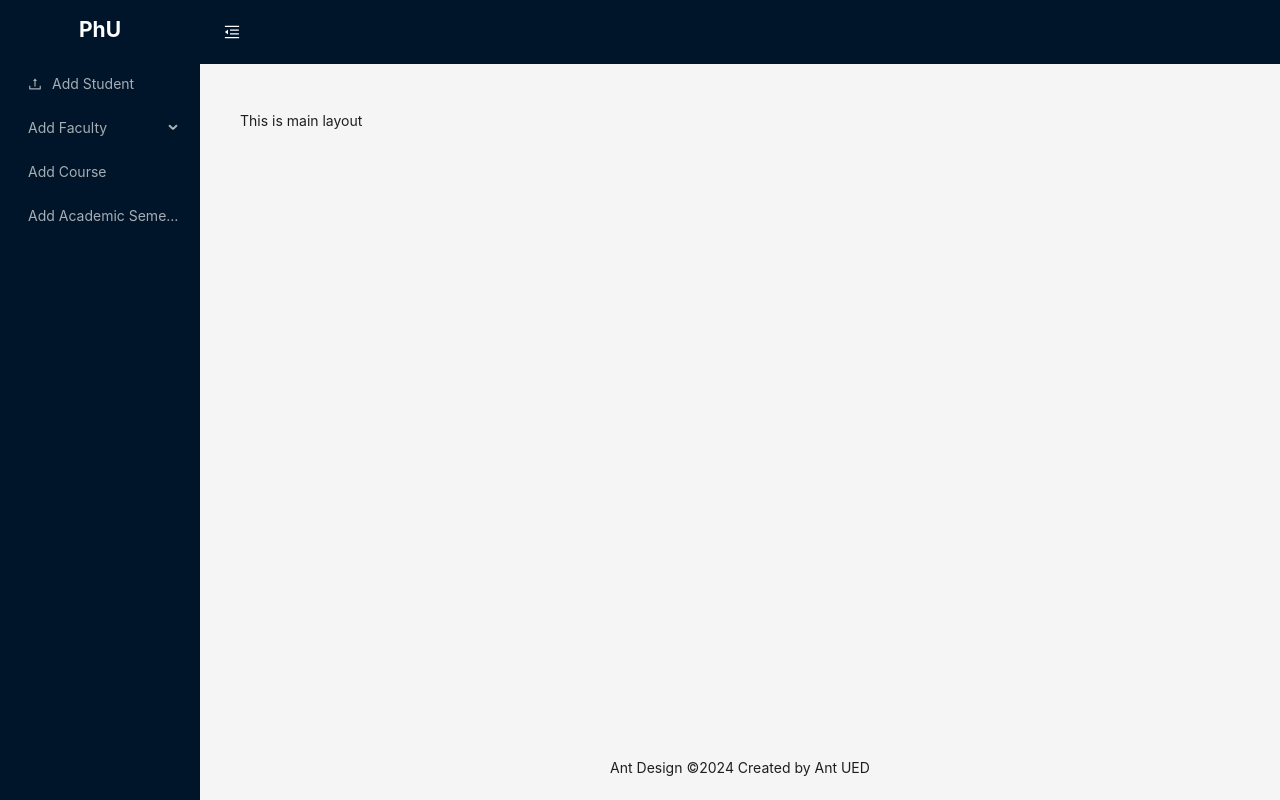
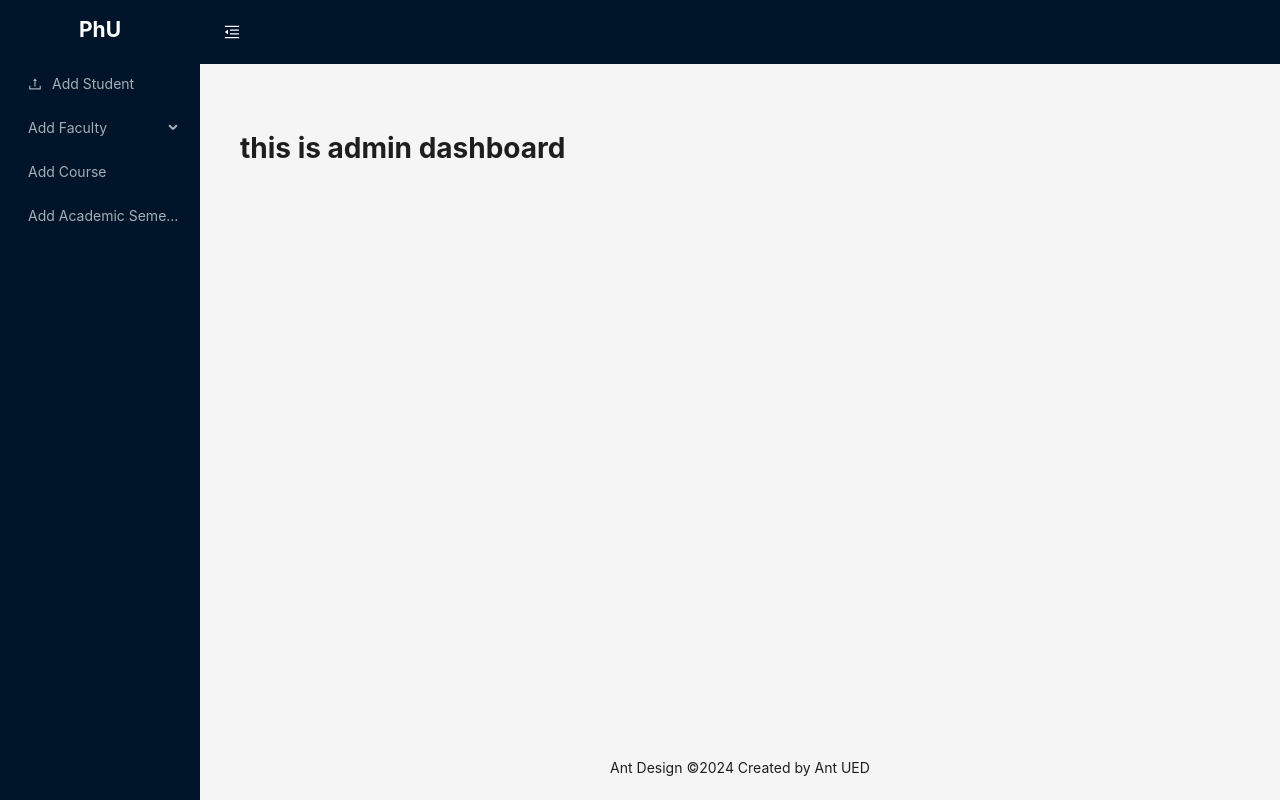
Before and after one commit to shaikTazUddin01/ph-university-client, a React (Vite) app: page /admin in a window 1280 px wide. Built offline with nearby package versions, Linux system fonts and the light colour scheme.

Commit message:
create router

```diff
--- a/src/component/layout/MainLayout.tsx
+++ b/src/component/layout/MainLayout.tsx
@@ -7,6 +7,7 @@ import {
   VideoCameraOutlined,
 } from "@ant-design/icons";
 import { useState } from "react";
+import { Outlet } from "react-router-dom";
 const { Header, Sider, Content, Footer } = Layout;
 
 const MainLayout = () => {
@@ -23,6 +24,7 @@ const MainLayout = () => {
 
         </div>
         <Menu
+
           theme="dark"
           mode="inline"
           defaultSelectedKeys={["1"]}
@@ -78,7 +80,7 @@ const MainLayout = () => {
             minHeight: 280,
           }}
         >
-          This is main layout
+          <Outlet></Outlet>
         </Content>
         <Footer style={{ textAlign: "center" }}>
           Ant Design ©{new Date().getFullYear()} Created by Ant UED
--- a/src/main.tsx
+++ b/src/main.tsx
@@ -1,10 +1,12 @@
-import React from 'react'
-import ReactDOM from 'react-dom/client'
-import App from './App.tsx'
-import './index.css'
+import React from "react";
+import ReactDOM from "react-dom/client";
+// import App from "./App.tsx";
+import "./index.css";
+import { RouterProvider } from "react-router-dom";
+import router from "./routers/router.tsx";
 
-ReactDOM.createRoot(document.getElementById('root')!).render(
+ReactDOM.createRoot(document.getElementById("root")!).render(
   <React.StrictMode>
-    <App />
-  </React.StrictMode>,
-)
+    <RouterProvider router={router}></RouterProvider>
+  </React.StrictMode>
+);
--- /dev/null
+++ b/src/pages/About.tsx
@@ -0,0 +1,11 @@
+import React from 'react';
+
+const About = () => {
+    return (
+        <div>
+            <h1>this is about</h1>
+        </div>
+    );
+};
+
+export default About;
--- /dev/null
+++ b/src/pages/Admin/AdminDashboard.tsx
@@ -0,0 +1,11 @@
+import React from 'react';
+
+const AdminDashboard = () => {
+    return (
+        <div>
+            <h1>this is admin dashboard</h1>
+        </div>
+    );
+};
+
+export default AdminDashboard;
--- /dev/null
+++ b/src/pages/Admin/CreateStudent.tsx
@@ -0,0 +1,11 @@
+import React from 'react';
+
+const CreateStudent = () => {
+    return (
+        <div>
+            <h1>this is create student</h1>
+        </div>
+    );
+};
+
+export default CreateStudent;
--- /dev/null
+++ b/src/pages/Contact.tsx
@@ -0,0 +1,11 @@
+import React from "react";
+
+const Contact = () => {
+  return (
+    <div>
+      <h1>this is contact</h1>
+    </div>
+  );
+};
+
+export default Contact;
--- /dev/null
+++ b/src/pages/Login.tsx
@@ -0,0 +1,11 @@
+import React from 'react';
+
+const Login = () => {
+    return (
+        <div>
+            <h1>this is login page</h1>
+        </div>
+    );
+};
+
+export default Login;
--- /dev/null
+++ b/src/routers/router.tsx
@@ -0,0 +1,44 @@
+import { createBrowserRouter } from "react-router-dom";
+import App from "../App";
+import About from "../pages/About";
+import Contact from "../pages/Contact";
+import Login from "../pages/Login";
+import AdminDashboard from "../pages/Admin/AdminDashboard";
+import CreateStudent from "../pages/Admin/CreateStudent";
+
+const router = createBrowserRouter([
+  {
+    path: "/",
+    element: <App />,
+    children: [
+      {
+        path: "about",
+        element: <About></About>,
+      },
+      {
+        path: "contact",
+        element: <Contact></Contact>,
+      },
+    ],
+  },
+  {
+    path: "/admin",
+    element: <App></App>,
+    children: [
+      {
+        index: true,
+        element: <AdminDashboard></AdminDashboard>,
+      },
+      {
+        path:"createStudent",
+        element:<CreateStudent></CreateStudent>
+      }
+    ],
+  },
+  {
+    path: "login",
+    element: <Login></Login>,
+  },
+]);
+
+export default router;
```
